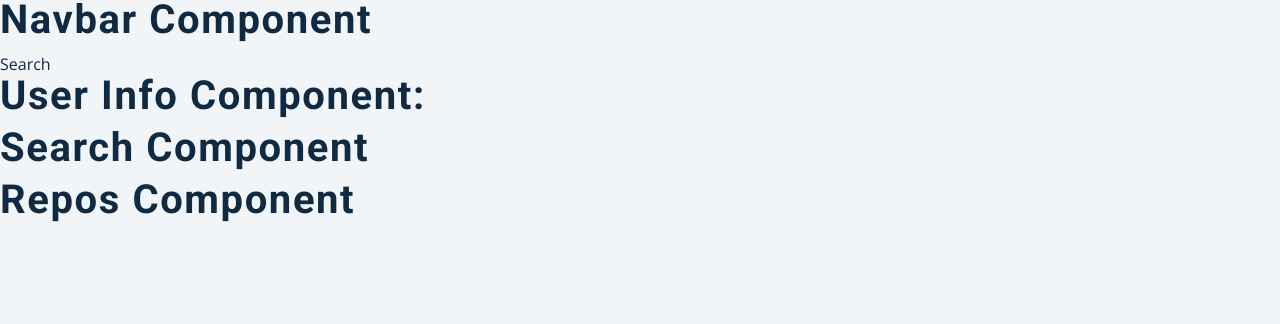
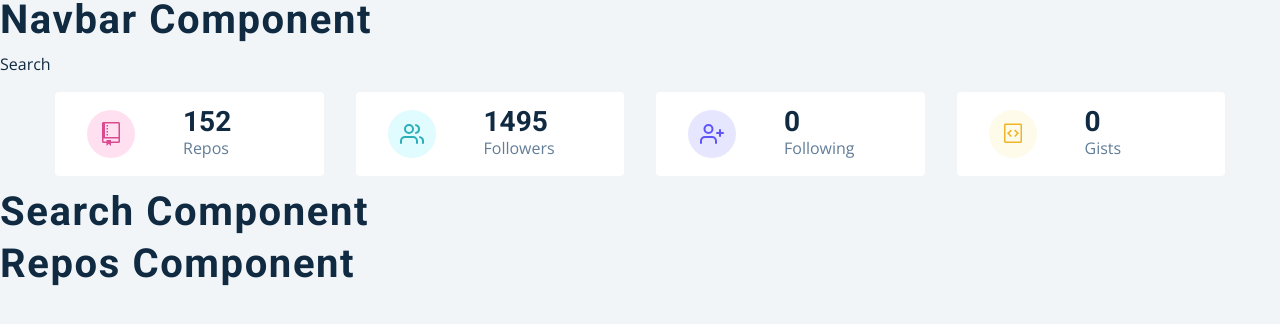
Before and after one commit to iamshahidameen/react-github-users, a React (Create React App) app: page / in a window 1280 px wide. Shown: the top 324 px of the page. Built offline with nearby package versions, Linux system fonts and the light colour scheme.

Commit message:
setup info component

```diff
--- a/src/components/Info.js
+++ b/src/components/Info.js
@@ -5,9 +5,51 @@ import { GoRepo, GoGist } from 'react-icons/go';
 import { FiUsers, FiUserPlus } from 'react-icons/fi';
 
 const UserInfo = () => {
-  const data = React.useContext(GithubContext);
-  console.log(data);
-  return <h2>user info component: </h2>;
+  const { githubUser } = React.useContext(GithubContext);
+  const { public_repos, followers, following, public_gists } = githubUser;
+  console.log(public_repos);
+  return (
+    <section className="section">
+      <Wrapper className="section-center">
+        <article className="item">
+          <span className="pink">
+            <GoRepo className="icon" />
+          </span>
+          <div>
+            <h3>{public_repos}</h3>
+            <p>repos</p>
+          </div>
+        </article>
+        <article className="item">
+          <span className="green">
+            <FiUsers className="icon" />
+          </span>
+          <div>
+            <h3>{followers}</h3>
+            <p>followers</p>
+          </div>
+        </article>
+        <article className="item">
+          <span className="purple">
+            <FiUserPlus className="icon" />
+          </span>
+          <div>
+            <h3>{following}</h3>
+            <p>following</p>
+          </div>
+        </article>
+        <article className="item">
+          <span className="yellow">
+            <GoGist className="icon" />
+          </span>
+          <div>
+            <h3>{public_gists}</h3>
+            <p>gists</p>
+          </div>
+        </article>
+      </Wrapper>
+    </section>
+  );
 };
 
 const Wrapper = styled.section`
```
